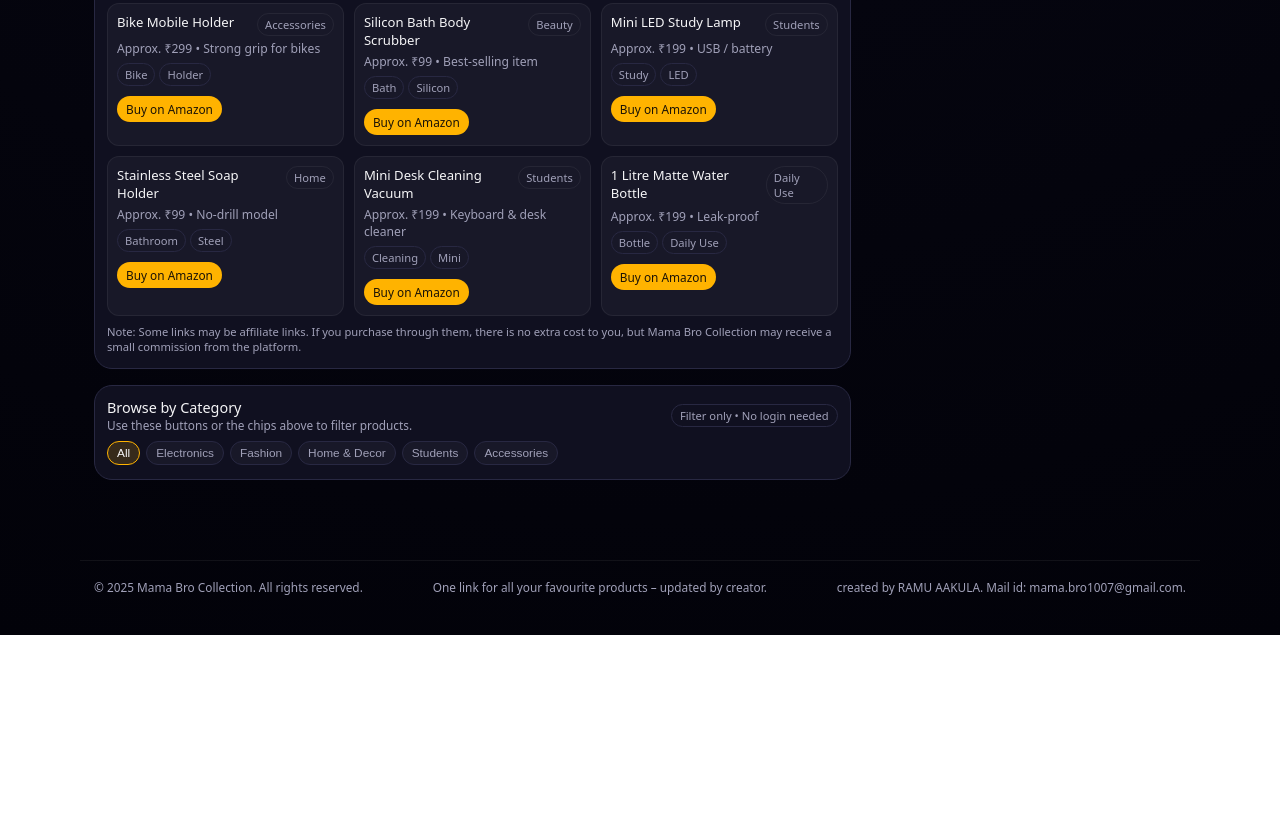
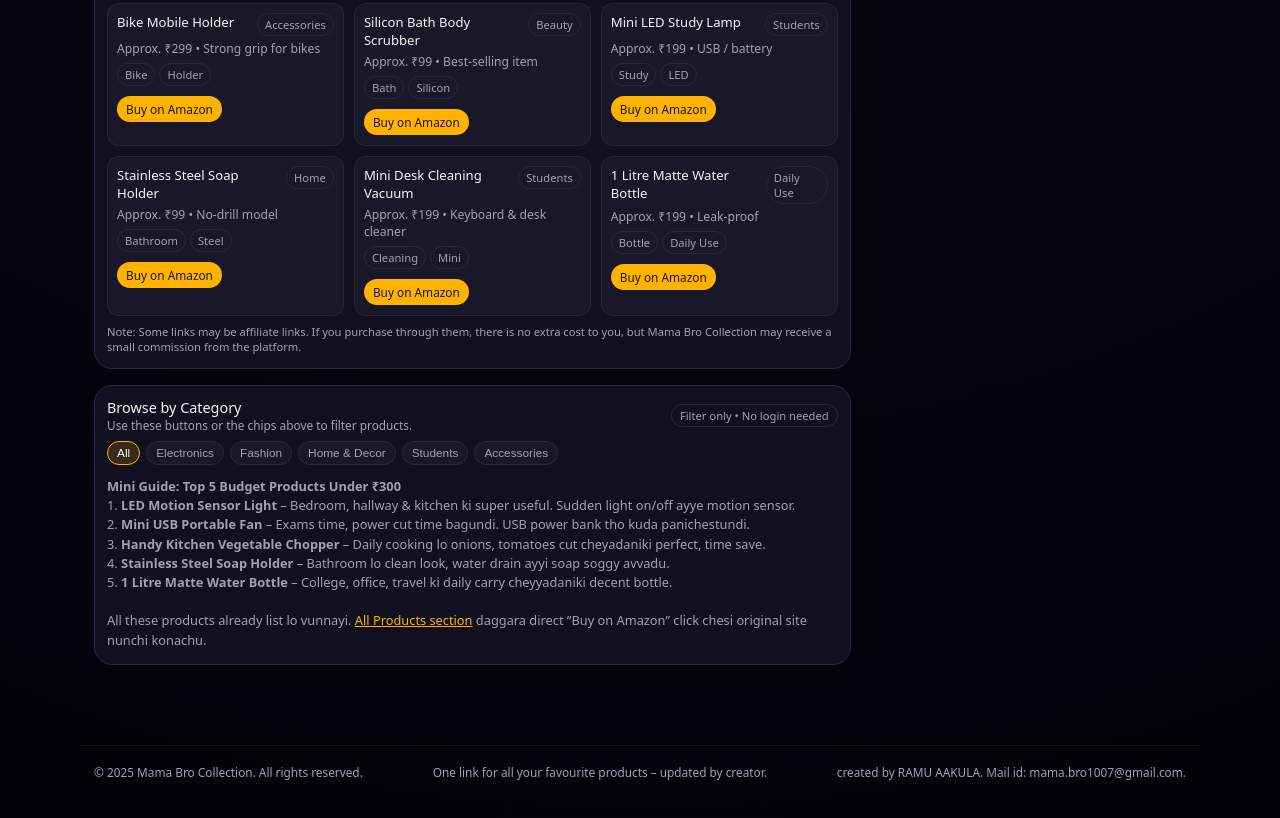
Before and after one commit to ramakula0-creator/mamabro-collections, a plain HTML site: page index.html in a window 1280 px wide. Shown: the part 882-1700 px from the top of the page. Before the commit the page ends 1517 px from the top, so only its background shows below. Drawn offline with Linux system fonts and the light colour scheme.

Commit message:
Add mini guide for top 5 budget products
Added a mini guide for budget products under ₹300 with descriptions.

```diff
--- a/index.html
+++ b/index.html
@@ -802,6 +802,16 @@
             <button class="category-chip" data-filter="students">Students</button>
             <button class="category-chip" data-filter="accessories">Accessories</button>
           </div>
+          <div style="margin-top:12px; font-size:0.8rem; line-height:1.5; color:var(--muted);">
+  <strong>Mini Guide: Top 5 Budget Products Under ₹300</strong><br />
+  1. <b>LED Motion Sensor Light</b> – Bedroom, hallway & kitchen ki super useful. Sudden light on/off ayye motion sensor.<br />
+  2. <b>Mini USB Portable Fan</b> – Exams time, power cut time bagundi. USB power bank tho kuda panichestundi.<br />
+  3. <b>Handy Kitchen Vegetable Chopper</b> – Daily cooking lo onions, tomatoes cut cheyadaniki perfect, time save.<br />
+  4. <b>Stainless Steel Soap Holder</b> – Bathroom lo clean look, water drain ayyi soap soggy avvadu.<br />
+  5. <b>1 Litre Matte Water Bottle</b> – College, office, travel ki daily carry cheyyadaniki decent bottle.<br />
+  <br />
+  All these products already list lo vunnayi. <a href="#productsSection" style="color:var(--accent); text-decoration:underline;">All Products section</a> daggara direct “Buy on Amazon” click chesi original site nunchi konachu.
+          </div>
         </section>
       </section>
 
```
